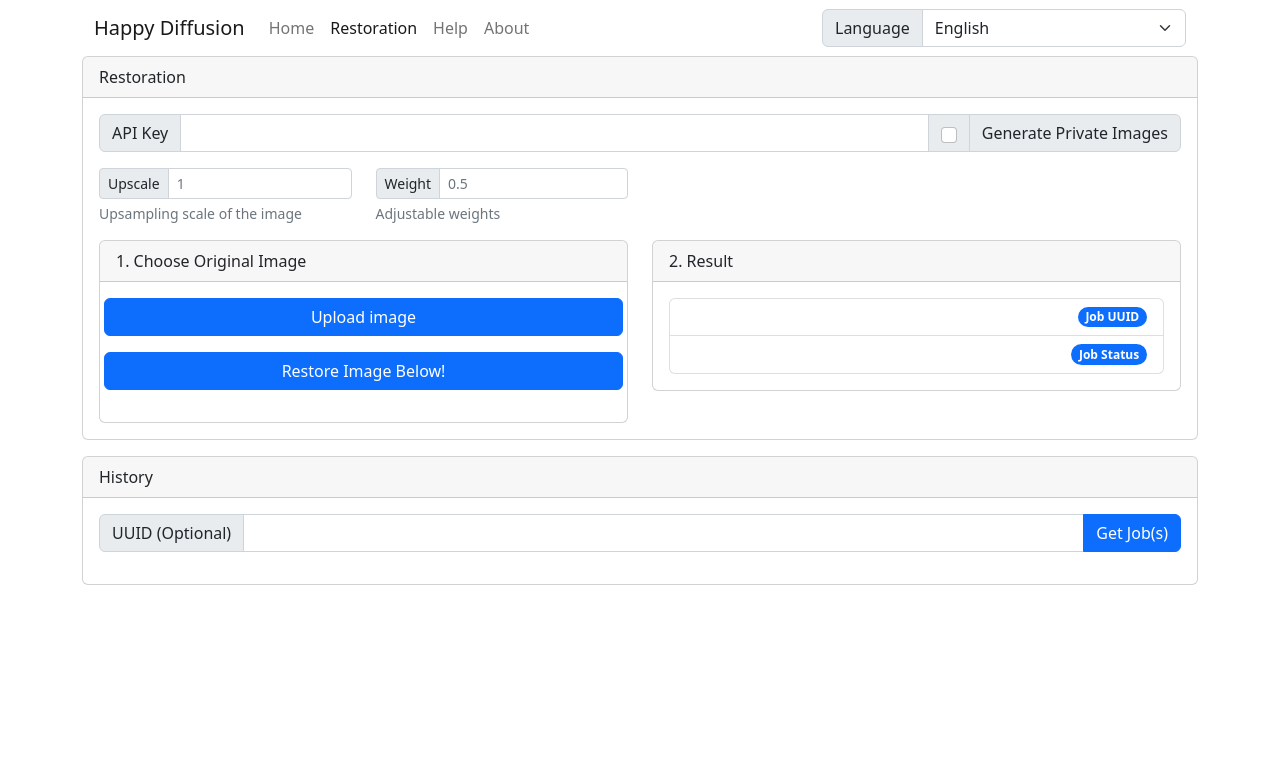
After one commit to HappyZ/stable-diffusion-for-fun, a Flask app: page /restoration in a window 1280 px wide. The commit adds this page. Shown: the top 783 px of the page. Run offline with Flask 3, Linux system fonts and the light colour scheme; parts of the project's set-up code (start-up, migrations or seed data) failed here and were passed over; some libraries are stand-ins or nearby versions.

Commit message:
adds restoration via external GFPGAN

```diff
--- a/requirements.txt
+++ b/requirements.txt
@@ -9,3 +9,4 @@
 transformers==4.28.1
 sentencepiece==0.1.99
 Flask-Limiter==3.3.1
+protobuf==3.20
--- /dev/null
+++ b/templates/restoration.html
@@ -0,0 +1,378 @@
+<html>
+
+<head>
+    <meta charset="utf-8">
+
+    <title>{{ config.TITLE }}</title>
+    <meta name="description" content="Restoration Online">
+    <meta name="viewport" content="width=device-width, initial-scale=1, shrink-to-fit=no">
+
+    <link href="{{ url_for('static',filename='bootstrap.min.css') }}" rel="stylesheet">
+</head>
+
+<body>
+    <div class="container">
+        <nav class="navbar navbar-expand-lg bg-body-tertiary">
+            <div class="container-fluid">
+                <a class="navbar-brand" href="#">{{ config.TITLE }}</a>
+                <button class="navbar-toggler" type="button" data-bs-toggle="collapse"
+                    data-bs-target="#navbarSupportedContent" aria-controls="navbarSupportedContent"
+                    aria-expanded="false" aria-label="Toggle navigation">
+                    <span class="navbar-toggler-icon"></span>
+                </button>
+                <div class="collapse navbar-collapse" id="navbarSupportedContent">
+                    <ul class="navbar-nav me-auto mb-2 mb-lg-0">
+                        <li class="nav-item">
+                            <a class="nav-link" data-en_XX="Home" data-zh_CN="主页" href=".">Home</a>
+                        </li>
+                        <li class="nav-item">
+                            <a class="nav-link active" data-en_XX="Restoration" data-zh_CN="图像修复"
+                                href="restoration">Restoration</a>
+                        </li>
+                        <li class="nav-item">
+                            <a class="nav-link" data-en_XX="Help" data-zh_CN="帮助">Help</a>
+                        </li>
+                        <li class="nav-item">
+                            <a class="nav-link" data-en_XX="About" data-zh_CN="关于">About</a>
+                        </li>
+                    </ul>
+                </div>
+                <div class="col-md-4">
+                    <div class="input-group">
+                        <label class="input-group-text" for="language" data-en_XX="Language"
+                            data-zh_CN="语言">Language</label>
+                        <select class="form-select" id="language">
+                            <option value="zh_CN">中文（测试）</option>
+                            <option selected value="en_XX">English</option>
+                        </select>
+                    </div>
+                </div>
+            </div>
+        </nav>
+
+        <div class="card mb-3">
+            <div class="card-header">
+                <span data-en_XX="Restoration" data-zh_CN="图像修复">Restoration</span>
+            </div>
+            <div class="card-body">
+                <div class="row">
+                    <div class="col mb-3">
+                        <div class="input-group">
+                            <label for="apiKey" class="input-group-text" data-en_XX="API Key" data-zh_CN="API 密钥">API
+                                Key</label>
+                            <input type="password" class="form-control" id="apiKey" value="">
+                            <div class="input-group-text">
+                                <input class="form-check-input" type="checkbox" value="" id="isPrivate">
+                            </div>
+                            <label for="isPrivate" class="input-group-text" data-en_XX="Generate Private Images"
+                                data-zh_CN="生成非公开图片">Generate Private Images</label>
+                        </div>
+                    </div>
+                </div>
+                <div class="row">
+                    <div class="col-md-3 mb-3">
+                        <div class="input-group input-group-sm">
+                            <label for="restorationUpscale" class="input-group-text" data-en_XX="Upscale"
+                                data-zh_CN="放大倍数">Upscale</label>
+                            <input type="number" class="form-control" id="restorationUpscale"
+                                aria-describedby="upscaleHelp" placeholder="1" min="1" max="8">
+                        </div>
+                        <div id="upscaleHelp" class="form-text" data-en_XX="Upsampling scale of the image"
+                            data-zh_CN="将图像放大多少倍">
+                            Upsampling scale of the image
+                        </div>
+                    </div>
+                    <div class="col-md-3 mb-3">
+                        <div class="input-group input-group-sm">
+                            <label for="restorationWeight" class="input-group-text" data-en_XX="Weight"
+                                data-zh_CN="比重">Weight</label>
+                            <input type="number" class="form-control" id="restorationWeight"
+                                aria-describedby="weightHelp" placeholder="0.5" min="0" max="1">
+                        </div>
+                        <div id="weightHelp" class="form-text" data-en_XX="Adjustable weights" data-zh_CN="0-1比重">
+                            Adjustable weights
+                        </div>
+                    </div>
+                </div>
+                <div class="row">
+                    <div class="col-md-6">
+                        <div class="card">
+                            <div class="card-header" data-en_XX="1. Choose Original Image" data-zh_CN="1. 选择原图">
+                                1. Choose Original Image
+                            </div>
+                            <div class="card-body">
+                                <div class="row">
+                                    <button id="restoreUploadImg" class="btn btn-primary mb-3" data-en_XX="Upload image"
+                                        data-zh_CN="上传一张图片">Upload
+                                        image</button>
+                                </div>
+                                <div class="row">
+                                    <button id="newRestorationJob" class="btn btn-primary mb-3"
+                                        data-en_XX="Let's Go with Image Below!" data-zh_CN="修复下面的图！">Restore Image
+                                        Below!</button>
+                                </div>
+                            </div>
+                            <img class="card-img-bottom" id="restoreOriginalImg">
+                        </div>
+                    </div>
+                    <div class="col-md-6">
+                        <div class="card">
+                            <div class="card-header" data-en_XX="2. Result" data-zh_CN="2. 结果">
+                                2. Result
+                            </div>
+                            <div class="card-body">
+                                <ul class="list-group">
+                                    <li class="list-group-item d-flex justify-content-between align-items-center">
+                                        <span id="restorationJobUUID"></span>
+                                        <span class="badge bg-primary rounded-pill" data-en_XX="Job UUID"
+                                            data-zh_CN="图片唯一识别码">Job UUID</span>
+                                    </li>
+                                    <li class="list-group-item d-flex justify-content-between align-items-center">
+                                        <span id="restorationStatus"></span>
+                                        <span class="badge bg-primary rounded-pill" data-en_XX="Job Status"
+                                            data-zh_CN="生成状态">Job Status</span>
+                                    </li>
+                                </ul>
+                            </div>
+                            <img class="card-img-bottom" id="restorationImg">
+                        </div>
+                    </div>
+                </div>
+            </div>
+        </div>
+
+        <div class="card mb-3">
+            <div class="card-header">
+                <span data-en_XX="History" data-zh_CN="历史">History</span>
+            </div>
+            <div class="card-body">
+                <div class="input-group mb-3">
+                    <label for="lookupUUID" class="input-group-text" data-en_XX="UUID (Optional)"
+                        data-zh_CN="图片唯一识别码（选填）">UUID (Optional)</label>
+                    <input type="text" class="form-control" id="lookupUUID" value="">
+                    <button id="getJobHistory" class="btn btn-primary" data-en_XX="Get Job(s)" data-zh_CN="搜索历史">Get
+                        Job(s)</button>
+                </div>
+                <div id="joblist"></div>
+            </div>
+        </div>
+
+    </div>
+
+    <!-- CSS code -->
+    <style>
+    </style>
+    <script src="{{ url_for('static',filename='jquery-3.6.1.min.js') }}"></script>
+    <script src="{{ url_for('static',filename='bootstrap.bundle.min.js') }}"></script>
+    <script src="{{ url_for('static',filename='jsketch.min.js') }}"></script>
+    <script src="{{ url_for('static',filename='jquery.sketchable.min.js') }}"></script>
+    <script src="{{ url_for('static',filename='jquery.sketchable.memento.min.js') }}"></script>
+    <script src="{{ url_for('static',filename='masonry.pkgd.min.js') }}"></script>
+    <script src="{{ url_for('static',filename='imagesloaded.pkgd.min.js') }}"></script>
+
+    <script>
+        $(document).ready(function () {
+            $('input[id]').on('input', function () {
+                var input = $(this);
+                var key = input.attr('id');
+                var value = input.val();
+                if (input.attr('type') == "checkbox") {
+                    value = input.is(":checked");
+                }
+                localStorage.setItem(key, value);
+            }).each(function () {
+                var input = $(this);
+                var key = input.attr('id');
+                var value = localStorage.getItem(key);
+                if (input.attr('type') == "checkbox") {
+                    input.prop('checked', value == "true");
+                } else if (value) {
+                    input.val(value);
+                }
+            });
+
+            // Define the function to update the text based on the selected language
+            function updateText(language) {
+                $("[data-" + language + "]").each(function () {
+                    $(this).text($(this).data(language.toLowerCase()));
+                });
+            }
+
+            // Listen for changes to the select element
+            $("#language").change(function () {
+                // Get the newly selected value
+                var newLanguage = $(this).val();
+
+                // Store the selected value in cache
+                localStorage.setItem("selectedLanguage", newLanguage);
+
+                // Update the text based on the selected language
+                updateText(newLanguage);
+            });
+
+            // Get the selected value from cache (if it exists)
+            var cachedLanguage = localStorage.getItem("selectedLanguage");
+            if (cachedLanguage) {
+                // Set the selected value
+                $("#language").val(cachedLanguage);
+
+                // Update the text based on the selected language
+                updateText(cachedLanguage);
+            }
+
+            var restoreOriginalImgData = null;
+            $("#restoreUploadImg").click(function () {
+                var input = $("<input type='file' accept='image/*'>").on("change", function () {
+                    var reader = new FileReader();
+                    reader.onload = function (e) {
+                        restoreOriginalImgData = e.target.result;
+                        $("#restoreOriginalImg").attr("src", restoreOriginalImgData);
+                    };
+                    reader.readAsDataURL(this.files[0]);
+                });
+                input.click();
+            });
+
+            function waitForImage(apikeyVal, uuidValue) {
+                // Wait until image is done
+                $.ajax({
+                    type: 'POST',
+                    url: '/get_jobs',
+                    contentType: 'application/json; charset=utf-8',
+                    dataType: 'json',
+                    data: JSON.stringify({ 'apikey': apikeyVal, 'uuid': uuidValue }),
+                    success: function (response) {
+                        console.log(response);
+                        if (response.jobs.length == 1) {
+                            if (response.jobs[0].type == 'restoration') {
+                                $('#restorationStatus').html(response.jobs[0].status);
+                                $('#restorationJobUUID').html(uuidValue);
+                                if (response.jobs[0].status == "done") {
+                                    $('#restorationImg').attr('src', response.jobs[0].img);
+                                    return;
+                                }
+                                if (response.jobs[0].status == "failed") {
+                                    return;
+                                }
+                            }
+                        }
+                        setTimeout(function () { waitForImage(apikeyVal, uuidValue); }, 1500);  // refresh every 1.5 second
+                    },
+                    error: function (xhr, status, error) {
+                        console.log(error);
+                        setTimeout(function () { waitForImage(apikeyVal, uuidValue); }, 1500);  // refresh every 1.5 second
+                    }
+                });
+            }
+
+            function submitJob(formData, uuidSelector, statusSelector) {
+                $.ajax({
+                    type: 'POST',
+                    url: '/add_job',
+                    contentType: 'application/json; charset=utf-8',
+                    dataType: 'json',
+                    data: JSON.stringify(formData),
+                    success: function (response) {
+                        if (response.uuid) {
+                            $(uuidSelector).html(response.uuid);
+                        }
+                        $(statusSelector).html('Submitting new job..');
+                        waitForImage(formData.apikey, response.uuid);
+                    },
+                    error: function (xhr, status, error) {
+                        // Handle error response
+                        console.log(xhr.responseText);
+                        $(statusSelector).html('Failed');
+                    }
+                });
+            }
+
+            $('#newRestorationJob').click(function (e) {
+                e.preventDefault(); // Prevent the default form submission
+
+                if (restoreOriginalImgData == null) {
+                    alert("No image cached");
+                    return;
+                }
+
+                // Helper function to get input field value or a default value if empty
+                function getInputValue(id, defaultValue) {
+                    var value = $(id).val().trim();
+                    return value !== '' ? value : defaultValue;
+                }
+
+                // Validate input field values
+                var restorationUpscaleVal = parseInt(getInputValue('#restorationUpscale', '1'));
+                var restorationWeightVal = parseFloat(getInputValue('#restorationWeight', '0.5'));
+                var apikeyVal = $('#apiKey').val();
+
+                var formData = {
+                    'apikey': apikeyVal,
+                    'type': 'restoration',
+                    'ref_img': restoreOriginalImgData,
+                    'steps': restorationUpscaleVal,  // reuse sd keys
+                    'strength': restorationWeightVal,  // reuse sd keys
+                    'lang': $("#language option:selected").val(),
+                    'is_private': $('#isPrivate').is(":checked") ? 1 : 0
+                };
+
+                submitJob(formData, '#restorationJobUUID', '#restorationStatus');
+            });
+
+            $('#getJobHistory').click(function () {
+                var apikeyValue = $('#apiKey').val();
+                var uuidValue = $('#lookupUUID').val();
+                $.ajax({
+                    type: 'POST',
+                    url: '/get_jobs',
+                    contentType: 'application/json; charset=utf-8',
+                    dataType: 'json',
+                    data: JSON.stringify({ 'apikey': apikeyValue, 'uuid': uuidValue, 'type': 'restoration' }),
+                    success: function (response) {
+                        var jobsLength = response.jobs.length;
+                        if (jobsLength == 0) {
+                            $('#joblist').html("found nothing");
+                            return;
+                        }
+
+                        var $joblist = $('#joblist');
+                        var $grid = $('<div class="row"></div>');
+                        $joblist.html($grid);
+                        for (var i = 0; i < jobsLength; i++) {
+                            console.log(response.jobs[i]);
+                            var isPrivate = response.jobs[i].is_private;
+                            var element = $("<div class='col col-sm-6 col-md-6 col-lg-4 mb-3'><div class='card'>" +
+                                (response.jobs[i].img ? ("<img src='" + response.jobs[i].img + "' class='card-img-top'><div class='card-body'>") : "") +
+                                "<ul class='list-group list-group-flush'>" +
+                                "<li class='list-group-item'>status: " + response.jobs[i].status + "</li>" +
+                                "<li class='list-group-item'>scale: " + response.jobs[i].steps + "</li>" +
+                                "<li class='list-group-item'>weight: " + response.jobs[i].strength + "</li>" +
+                                "<li class='list-group-item'>uuid: " + response.jobs[i].uuid + "</li>" +
+                                "<li class='list-group-item'>w x h: " + response.jobs[i].width + " x " + response.jobs[i].height + "</li>" +
+                                "</ul></div>" +
+                                (response.jobs[i].ref_img ? ("<img src='" + response.jobs[i].ref_img + "' class='card-img-bottom'>") : "") +
+                                "</div></div>");
+                            $grid.append(element);
+                        };
+                        $grid.imagesLoaded().progress(function () {
+                            $grid.masonry({
+                                itemSelector: '.col',
+                                columnWidth: '.col',
+                                percentPosition: true
+                            });
+                        });
+
+                    },
+                    error: function (xhr, status, error) {
+                        // Handle error response
+                        console.log(xhr.responseText);
+                        $('#joblist').html("found nothing");
+                    }
+                });
+            });
+
+        });
+    </script>
+</body>
+
+</html>
--- a/utilities/constants.py
+++ b/utilities/constants.py
@@ -32,6 +32,7 @@
 REFERENCE_IMG = "ref_img"
 MASK_IMG = "mask_img"
 VALUE_JOB_INPAINTING = "inpaint"
+VALUE_JOB_RESTORATION = "restoration"
 
 KEY_LANGUAGE = "lang"
 VALUE_LANGUAGE_ZH_CN = "zh_CN"
```
Also changed, not shown: backend.py (+26 -5 lines), frontend.py (+52 -6 lines), templates/index.html (+13 -13 lines), utilities/database.py (+14 -15 lines), utilities/external.py (added, +48 -0 lines), utilities/img2img.py (+6 -1 lines), utilities/inpainting.py (+10 -2 lines), 2 other files.
